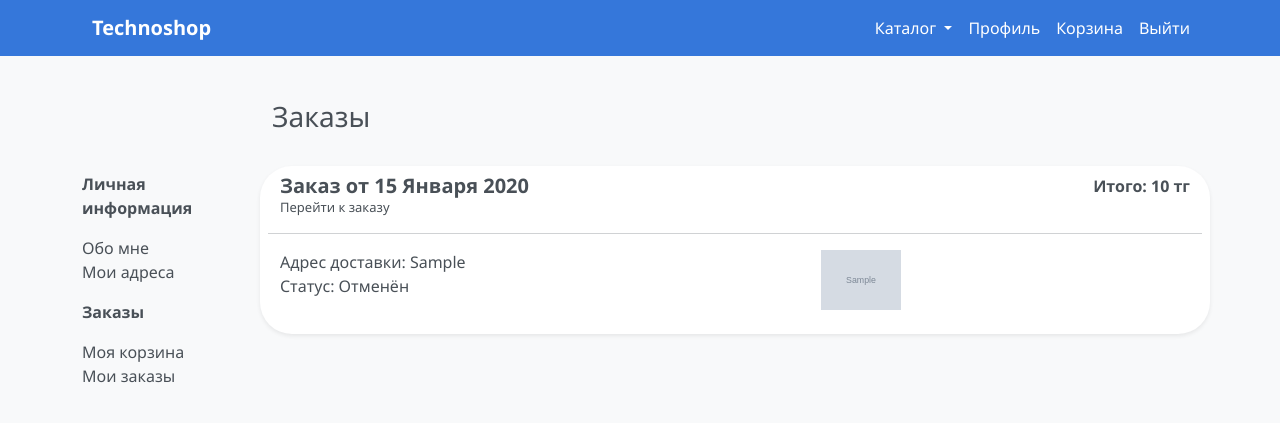
After one commit to Cagey7/technoshop, a Django app: page /orders/ in a window 1280 px wide. The commit adds this page. Shown: the top 423 px of the page. Run offline with Django 4.2, Linux system fonts and the light colour scheme; a user stored in the database is signed in; tables that the repository leaves empty hold one stand-in row (values such as "Sample post"); grey boxes marked "Sample" are stand-in pictures; parts of the project's set-up code (start-up, migrations or seed data) failed here and were passed over.

Commit message:
added styles to profile orders page

```diff
--- a/core/views.py
+++ b/core/views.py
@@ -10,7 +10,7 @@ navbar_auth = [
 ]
 navbar_not_auth = [
     {"title":"Каталог", "catalog": True},
-    {"title":"Профиль", "url_name": "profile"},
+    {"title":"Профиль", "url_name": "orders"},
     {"title":"Корзина", "url_name": "cart"},
     {"title":"Выйти", "url_name": "logout"}
 ]
--- a/sales/models.py
+++ b/sales/models.py
@@ -26,6 +26,11 @@ class Order(TimeStampedModel):
     def get_order_status(self):
         return self.get_order_status_display()
 
+    def formatted_order_date(self):
+        months = {1: "Января", 2: "Февраля", 3: "Марта", 4: "Апреля", 5: "Мая", 6: "Июня",
+                  7: "Июля", 8: "Августа", 9: "Сентября", 10: "Октября", 11: "Ноября", 12: "Декабря"}
+        return f"Заказ от {self.created.day} {months[self.created.month]} {self.created.year}"
+
     def __str__(self):
         return f"Заказ номер: {self.pk}"
 
--- a/users/static/users/css/styles.css
+++ b/users/static/users/css/styles.css
@@ -28,3 +28,12 @@
 .auth_error_msg {
     color: red;
 }
+
+.profile_list_link {
+    text-decoration: none;
+    color: inherit;
+}
+
+.profile_list_link:hover {
+    text-decoration: underline;
+}
--- /dev/null
+++ b/users/templates/users/profile_orders.html
@@ -0,0 +1,61 @@
+{% extends "core/layout.html" %}
+{% load humanize %}
+
+{% block body %}
+<br>
+<main>
+    <div class="container">
+    <div class="row">
+        <div class="col-2">
+            <br><br><br>
+            <p style="font-weight: bold;">Личная информация</p>
+            <ul style="list-style-type: none; padding-left:0px">
+                <li>Обо мне</li>
+                <li>Мои адреса</li>
+            </ul>
+            <p style="font-weight: bold;">Заказы</p>
+            <ul style="list-style-type: none; padding-left:0px">
+                <a class="profile_list_link" href="{% url 'cart' %}"><li>Моя корзина</li></a>
+                <a class="profile_list_link" href="{% url 'orders' %}"><li>Мои заказы</li></a>
+            </ul>
+        </div>
+        <div class="col-10">
+            <h3>Заказы</h3>
+            <br>
+            {% for order in orders %}
+            <div class="row shadow-sm p-2 mb-3 bg-body rounded-5" >
+                <div class="d-flex justify-content-between">
+                    <a href="{% url 'order' order.id %}" style="text-decoration: none; color: inherit;">
+                        <h5 style="font-weight: bold; margin-bottom:0px">{{ order.formatted_order_date }}</h5>
+                        <p style="font-size: 13px">Перейти к заказу </p>
+                    </a>
+                    <p style="font-weight: bold">Итого: {{ order.total|intcomma }} тг</p>
+                </div>
+                <hr class="bg-secondary">
+                    <div class="row">
+                        <div class="col-5">
+                            <p>
+                                Адрес доставки: {{ order.address }} <br>
+                                Статус: {{ order.get_order_status }}
+                            </p>
+                        </div>
+                        <div class="col-2"></div>
+                        <div class="col-5">
+                            <div class="d-flex flex-wrap" >
+                                {% for item in order.items.all %}
+                                    <div class="mr-3 mb-3">
+                                        <a href="{% url 'item' item.slug %}">
+                                            <img src="{{ item.photo.url }}" class="img-fluid" alt="{{ item.name }}" width=80 style="margin-right:10px;margin-left:10px;">
+                                        </a>
+                                    </div>
+                                {% endfor %}
+                            </div>
+                        </div>
+                    </div>
+            </div>
+            {% endfor %}
+
+
+        </div>
+</main>
+{% endblock %}
--- a/users/urls.py
+++ b/users/urls.py
@@ -6,7 +6,7 @@ from .views import *
 urlpatterns = [
     path("login/", LoginUser.as_view(), name="login"),
     path("register/", RegisterUser.as_view(), name="register"),
-    path("profile/", UserProfile.as_view(), name="profile"),
+    path("orders/", UserProfile.as_view(), name="orders"),
     path("logout/", LogoutView.as_view(), name="logout"),
     path("add_address/", AddAddress.as_view(), name="add_address"),
 ]
--- a/users/views.py
+++ b/users/views.py
@@ -73,7 +73,7 @@ class AddAddress(View):
 
 
 class UserProfile(TemplateView):
-    template_name = "users/profile.html"
+    template_name = "users/profile_orders.html"
     extra_context = {
         "title": "Профиль",
         "navbar_auth": navbar_auth,
```
Also changed, not shown: users/templates/users/profile.html (deleted, +0 -15 lines).
